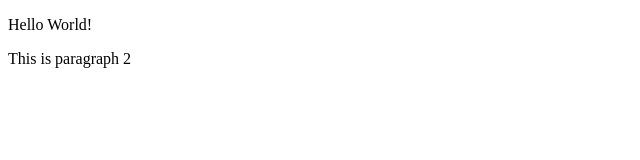
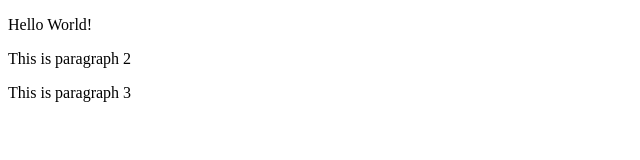
Before and after one commit to mrsalinshahi/learning-git, a plain HTML site: page index.html in a window 1280 px wide. Shown: the whole page, without its empty margins (0-640 px from the left). Drawn offline with Linux system fonts and the light colour scheme.

Commit message:
Update index.html

```diff
--- a/index.html
+++ b/index.html
@@ -6,5 +6,6 @@
 <body>
     <p>Hello World!</p>
     <p>This is paragraph 2</p>
+    <p>This is paragraph 3</p>
 </body>
 </html>
```
